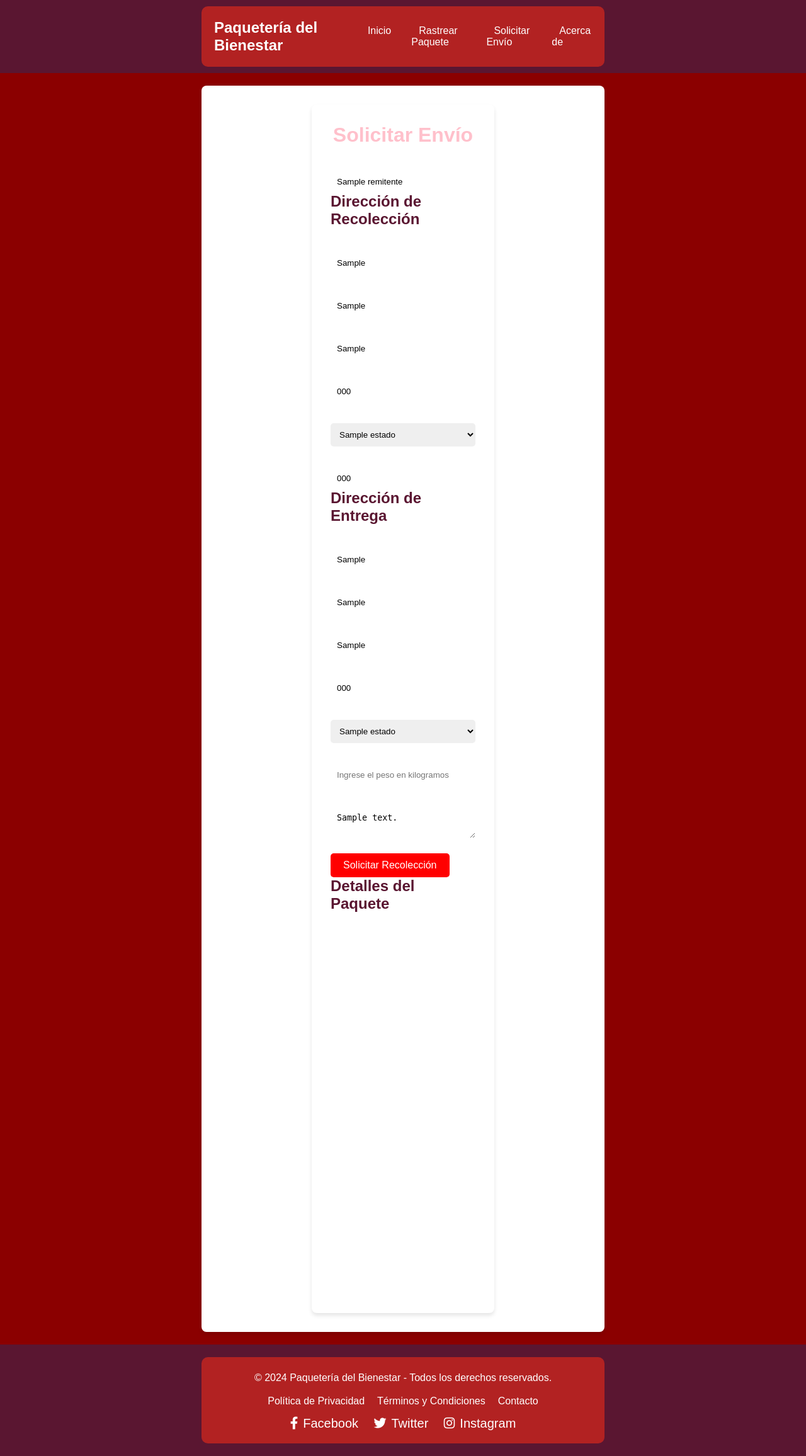
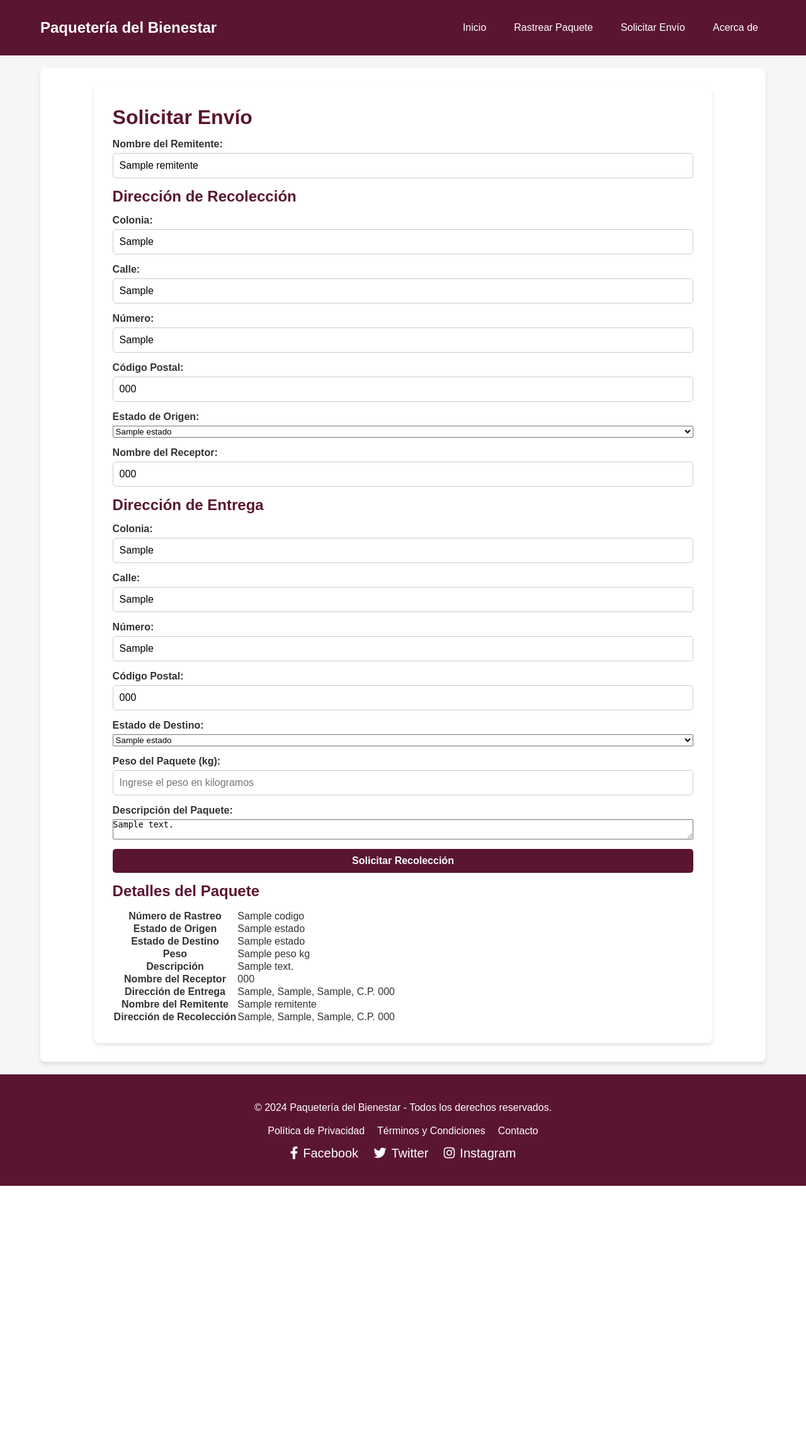
Before and after one commit to rayo-alcantar/Paqueteria_del_bienestar, a Django app: template templates/solicitar_envio.html in a window 1280 px wide. Shown: the whole page at 63% size. After the commit the page ends 1883 px from the top, so only its background shows below. Run offline with Django 3.2, Linux system fonts and the light colour scheme; tables that the repository leaves empty hold one stand-in row (values such as "Sample post"); the template is opened without the code that fills it: values that come from a table or form of the project are taken from there, most other values are stand-ins (such as "Sample title", 1, 10 or a date in 2020).

Commit message:
le damos diseño al solicitar envio

```diff
--- a/templates/solicitar_envio.html
+++ b/templates/solicitar_envio.html
@@ -3,81 +3,13 @@
 {% block title %}Solicitar Envío{% endblock %}
 
 {% block content %}
-
-<style>
-    body {
-        background-color: #8B0000; /* Guinda */
-        color: #FFFFFF;
-        font-family: Arial, sans-serif;
-    }
-
-    .container {
-        width: 50%;
-        margin: auto;
-        background-color: #B22222; /* Tonalidad de rojo */
-        padding: 20px;
-        border-radius: 10px;
-    }
-
-    h1 {
-        text-align: center;
-        color: #FFC0CB; /* Rosa */
-    }
-
-    label {
-        display: block;
-        margin-top: 10px;
-        color: #FFFFFF;
-    }
-
-    input[type="text"],
-    input[type="number"],
-    textarea,
-    select {
-        width: 100%;
-        padding: 10px;
-        margin-top: 5px;
-        border: none;
-        border-radius: 5px;
-    }
-
-    button {
-        background-color: #FF0000; /* Rojo */
-        color: #FFFFFF;
-        font-size: 16px;
-        cursor: pointer;
-        margin-top: 20px;
-        padding: 10px 20px;
-        border: none;
-        border-radius: 5px;
-    }
-
-    button:hover {
-        background-color: #CD0000; /* Tonalidad más oscura de rojo */
-    }
-
-    table {
-        width: 100%;
-        border-collapse: collapse;
-        margin-top: 20px;
-    }
-
-    table, th, td {
-        border: 1px solid #FFFFFF;
-    }
-
-    th, td {
-        padding: 10px;
-        text-align: left;
-    }
-</style>
-
     <div class="container">
         <h1 id="principal">Solicitar Envío</h1>
-    <form method="POST" action="{% url 'solicitar_envio' %}">
+        <form method="POST" action="{% url 'solicitar_envio' %}" class="form-horizontal">
             {% csrf_token %}
 
             <!-- Nombre del Remitente -->
+            <div class="form-group">
                 <label for="nombre_emisor">Nombre del Remitente:</label>
                 <input
                     type="text"
@@ -87,11 +19,13 @@
                     value="{{ form_data.remitente|default_if_none:'' }}"
                     required>
                 {% if errors.remitente %}
-            <p style="color: red;">{{ errors.remitente }}</p>
+                    <p class="error-message">{{ errors.remitente }}</p>
                 {% endif %}
+            </div>
 
             <!-- Dirección de Recolección Descompuesta -->
             <h2>Dirección de Recolección</h2>
+            <div class="form-group">
                 <label for="colonia_recoleccion">Colonia:</label>
                 <input
                     type="text"
@@ -101,9 +35,11 @@
                     value="{{ form_data.colonia_recoleccion|default_if_none:'' }}"
                     required>
                 {% if errors.colonia_recoleccion %}
-            <p style="color: red;">{{ errors.colonia_recoleccion }}</p>
+                    <p class="error-message">{{ errors.colonia_recoleccion }}</p>
                 {% endif %}
+            </div>
 
+            <div class="form-group">
                 <label for="calle_recoleccion">Calle:</label>
                 <input
                     type="text"
@@ -113,9 +49,11 @@
                     value="{{ form_data.calle_recoleccion|default_if_none:'' }}"
                     required>
                 {% if errors.calle_recoleccion %}
-            <p style="color: red;">{{ errors.calle_recoleccion }}</p>
+                    <p class="error-message">{{ errors.calle_recoleccion }}</p>
                 {% endif %}
+            </div>
 
+            <div class="form-group">
                 <label for="numero_recoleccion">Número:</label>
                 <input
                     type="text"
@@ -125,9 +63,11 @@
                     value="{{ form_data.numero_recoleccion|default_if_none:'' }}"
                     required>
                 {% if errors.numero_recoleccion %}
-            <p style="color: red;">{{ errors.numero_recoleccion }}</p>
+                    <p class="error-message">{{ errors.numero_recoleccion }}</p>
                 {% endif %}
+            </div>
 
+            <div class="form-group">
                 <label for="codigo_postal_recoleccion">Código Postal:</label>
                 <input
                     type="text"
@@ -137,10 +77,12 @@
                     value="{{ form_data.codigo_postal_recoleccion|default_if_none:'' }}"
                     required>
                 {% if errors.codigo_postal_recoleccion %}
-            <p style="color: red;">{{ errors.codigo_postal_recoleccion }}</p>
+                    <p class="error-message">{{ errors.codigo_postal_recoleccion }}</p>
                 {% endif %}
+            </div>
 
             <!-- Estado de Origen -->
+            <div class="form-group">
                 <label for="estado_origen">Estado de Origen:</label>
                 <select id="estado_origen" name="estado_origen_id" required>
                     <option value="" disabled {% if not form_data.estado_origen_id %}selected{% endif %}>Seleccione un estado</option>
@@ -149,10 +91,12 @@
                     {% endfor %}
                 </select>
                 {% if errors.estado_origen_id %}
-            <p style="color: red;">{{ errors.estado_origen_id }}</p>
+                    <p class="error-message">{{ errors.estado_origen_id }}</p>
                 {% endif %}
+            </div>
 
             <!-- Nombre del Receptor -->
+            <div class="form-group">
                 <label for="nombre_receptor">Nombre del Receptor:</label>
                 <input
                     type="text"
@@ -162,11 +106,13 @@
                     value="{{ form_data.receptor|default_if_none:'' }}"
                     required>
                 {% if errors.receptor %}
-            <p style="color: red;">{{ errors.receptor }}</p>
+                    <p class="error-message">{{ errors.receptor }}</p>
                 {% endif %}
+            </div>
 
             <!-- Dirección de Entrega Descompuesta -->
             <h2>Dirección de Entrega</h2>
+            <div class="form-group">
                 <label for="colonia_entrega">Colonia:</label>
                 <input
                     type="text"
@@ -176,9 +122,11 @@
                     value="{{ form_data.colonia_entrega|default_if_none:'' }}"
                     required>
                 {% if errors.colonia_entrega %}
-            <p style="color: red;">{{ errors.colonia_entrega }}</p>
+                    <p class="error-message">{{ errors.colonia_entrega }}</p>
                 {% endif %}
+            </div>
 
+            <div class="form-group">
                 <label for="calle_entrega">Calle:</label>
                 <input
                     type="text"
@@ -188,9 +136,11 @@
                     value="{{ form_data.calle_entrega|default_if_none:'' }}"
                     required>
                 {% if errors.calle_entrega %}
-            <p style="color: red;">{{ errors.calle_entrega }}</p>
+                    <p class="error-message">{{ errors.calle_entrega }}</p>
                 {% endif %}
+            </div>
 
+            <div class="form-group">
                 <label for="numero_entrega">Número:</label>
                 <input
                     type="text"
@@ -200,9 +150,11 @@
                     value="{{ form_data.numero_entrega|default_if_none:'' }}"
                     required>
                 {% if errors.numero_entrega %}
-            <p style="color: red;">{{ errors.numero_entrega }}</p>
+                    <p class="error-message">{{ errors.numero_entrega }}</p>
                 {% endif %}
+            </div>
 
+            <div class="form-group">
                 <label for="codigo_postal_entrega">Código Postal:</label>
                 <input
                     type="text"
@@ -212,10 +164,12 @@
                     value="{{ form_data.codigo_postal_entrega|default_if_none:'' }}"
                     required>
                 {% if errors.codigo_postal_entrega %}
-            <p style="color: red;">{{ errors.codigo_postal_entrega }}</p>
+                    <p class="error-message">{{ errors.codigo_postal_entrega }}</p>
                 {% endif %}
+            </div>
 
             <!-- Estado de Destino -->
+            <div class="form-group">
                 <label for="estado_destino">Estado de Destino:</label>
                 <select id="estado_destino" name="estado_destino_id" required>
                     <option value="" disabled {% if not form_data.estado_destino_id %}selected{% endif %}>Seleccione un estado</option>
@@ -224,10 +178,12 @@
                     {% endfor %}
                 </select>
                 {% if errors.estado_destino_id %}
-            <p style="color: red;">{{ errors.estado_destino_id }}</p>
+                    <p class="error-message">{{ errors.estado_destino_id }}</p>
                 {% endif %}
+            </div>
 
             <!-- Peso del Paquete -->
+            <div class="form-group">
                 <label for="peso">Peso del Paquete (kg):</label>
                 <input
                     type="number"
@@ -238,10 +194,12 @@
                     value="{{ form_data.peso|default_if_none:'' }}"
                     required>
                 {% if errors.peso %}
-            <p style="color: red;">{{ errors.peso }}</p>
+                    <p class="error-message">{{ errors.peso }}</p>
                 {% endif %}
+            </div>
 
             <!-- Descripción del Paquete -->
+            <div class="form-group">
                 <label for="descripcion">Descripción del Paquete:</label>
                 <textarea
                     id="descripcion"
@@ -249,11 +207,13 @@
                     placeholder="Describa el contenido del paquete"
                     required>{{ form_data.descripcion|default_if_none:'' }}</textarea>
                 {% if errors.descripcion %}
-            <p style="color: red;">{{ errors.descripcion }}</p>
+                    <p class="error-message">{{ errors.descripcion }}</p>
                 {% endif %}
+            </div>
 
-        <button type="submit">Solicitar Recolección</button>
-
+            <div class="form-group">
+                <button type="submit" class="btn">Solicitar Recolección</button>
+            </div>
         </form>
 
         {% if codigo %}
@@ -297,8 +257,7 @@
                 </tr>
             </table>
         {% elif error %}
-        <p style="color: red;">{{ error }}</p>
+            <p class="error-message">{{ error }}</p>
         {% endif %}
     </div>
-
 {% endblock %}
```
Lines whose indentation alone changed are shown as unchanged.
